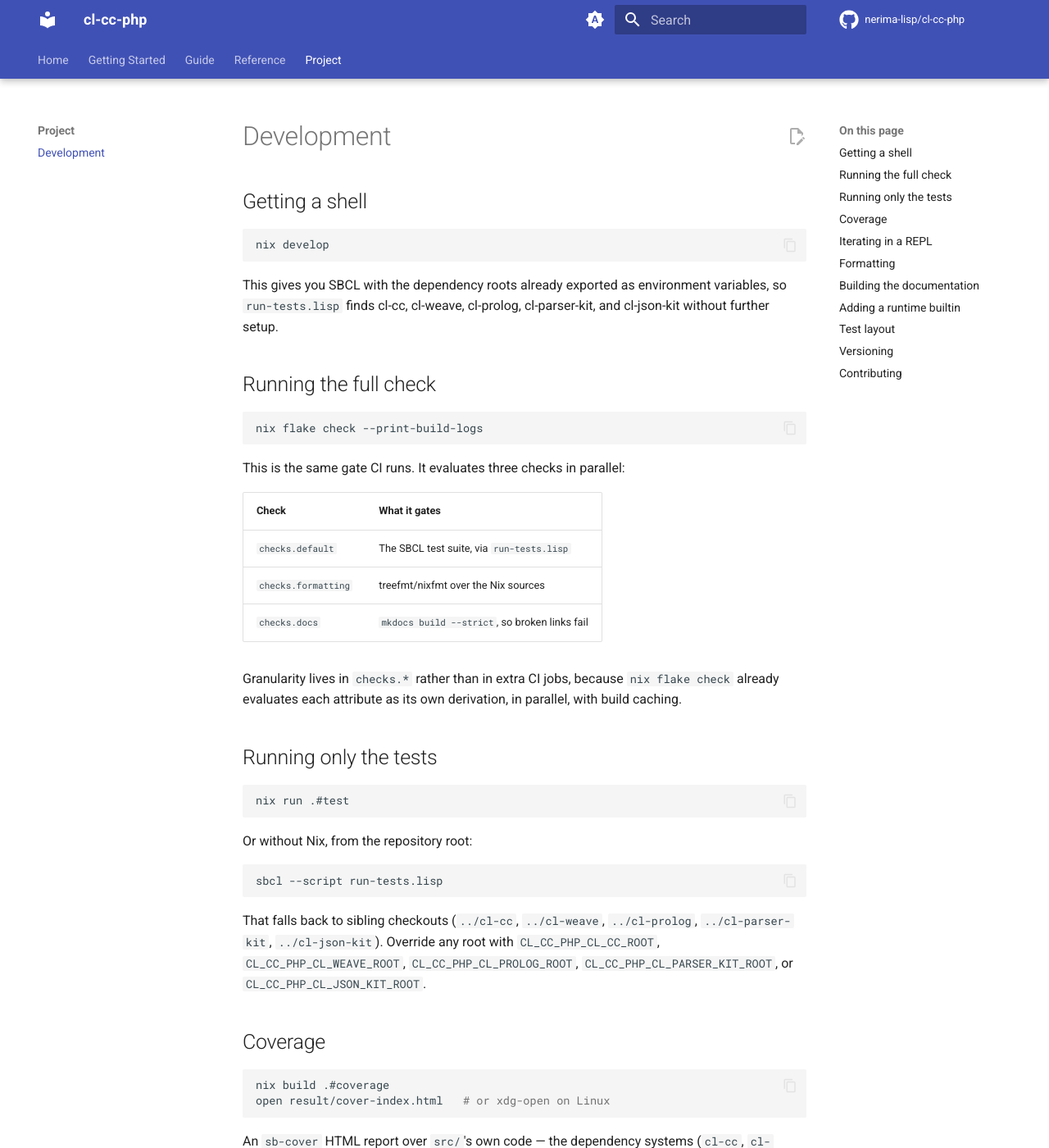
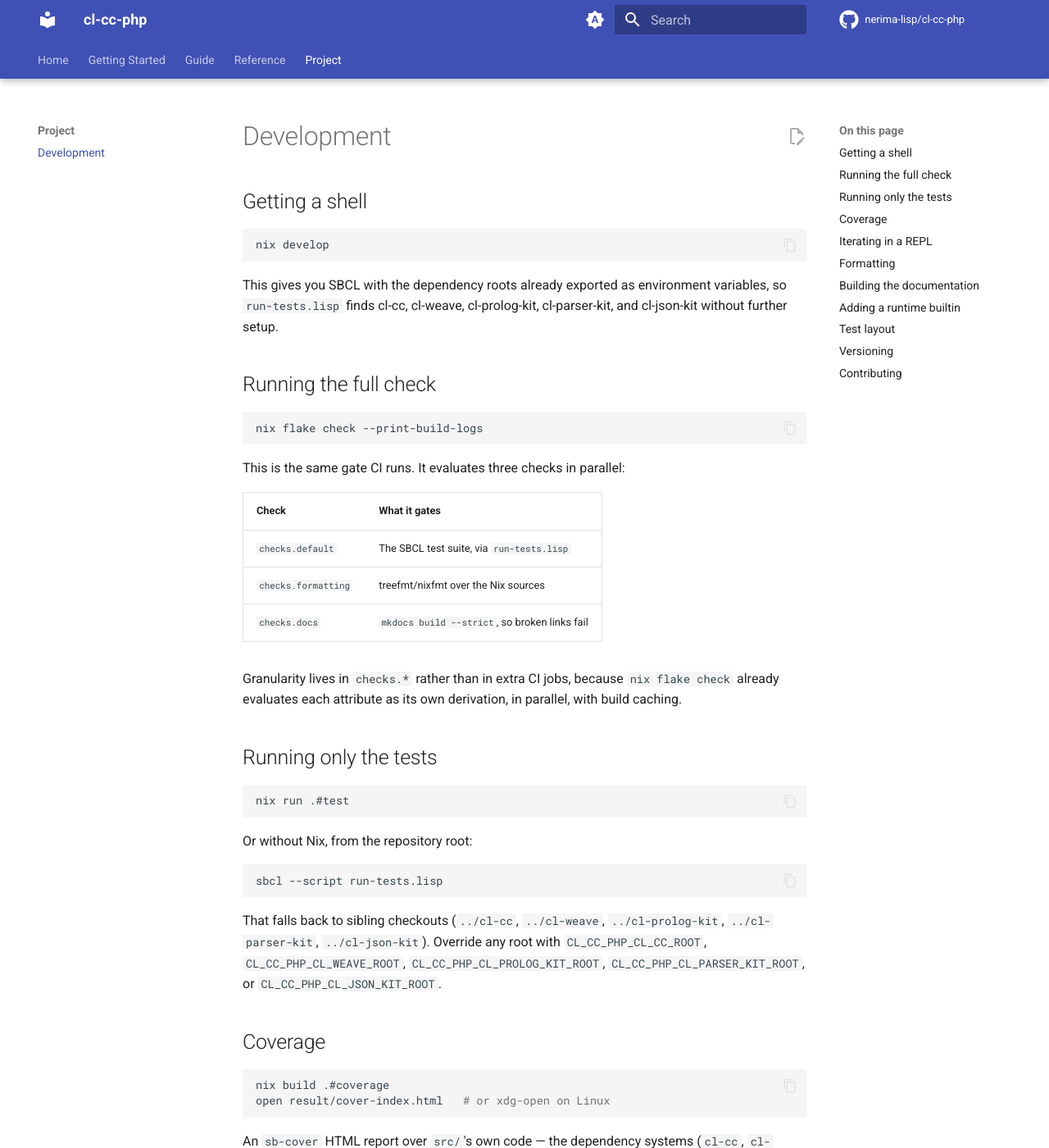
Before and after one commit to nerima-lisp/cl-cc-php, an MkDocs documentation site: the page built from docs/src/project/development.md, in a window 1280 px wide and 1400 px high. Shown: the whole window at 82% size. Built offline with MkDocs 1.6.1 and Material for MkDocs 9.7.7, drawn with Linux system fonts in a browser that asks for light colours; comment, search, counter and statistics services are not loaded.

Commit message:
fix: migrate prolog input to cl-prolog-kit

````diff
--- a/docs/src/project/development.md
+++ b/docs/src/project/development.md
@@ -7,7 +7,7 @@ nix develop
 ```
 
 This gives you SBCL with the dependency roots already exported as environment
-variables, so `run-tests.lisp` finds cl-cc, cl-weave, cl-prolog, cl-parser-kit,
+variables, so `run-tests.lisp` finds cl-cc, cl-weave, cl-prolog-kit, cl-parser-kit,
 and cl-json-kit without further setup.
 
 ## Running the full check
@@ -40,9 +40,9 @@ Or without Nix, from the repository root:
 sbcl --script run-tests.lisp
 ```
 
-That falls back to sibling checkouts (`../cl-cc`, `../cl-weave`, `../cl-prolog`,
+That falls back to sibling checkouts (`../cl-cc`, `../cl-weave`, `../cl-prolog-kit`,
 `../cl-parser-kit`, `../cl-json-kit`). Override any root with
-`CL_CC_PHP_CL_CC_ROOT`, `CL_CC_PHP_CL_WEAVE_ROOT`, `CL_CC_PHP_CL_PROLOG_ROOT`,
+`CL_CC_PHP_CL_CC_ROOT`, `CL_CC_PHP_CL_WEAVE_ROOT`, `CL_CC_PHP_CL_PROLOG_KIT_ROOT`,
 `CL_CC_PHP_CL_PARSER_KIT_ROOT`, or `CL_CC_PHP_CL_JSON_KIT_ROOT`.
 
 ## Coverage
````
Also changed, not shown: docs/src/getting-started.md (+1 -1 lines), docs/src/reference/compatibility.md (+1 -1 lines), README.md, 4 other files.
